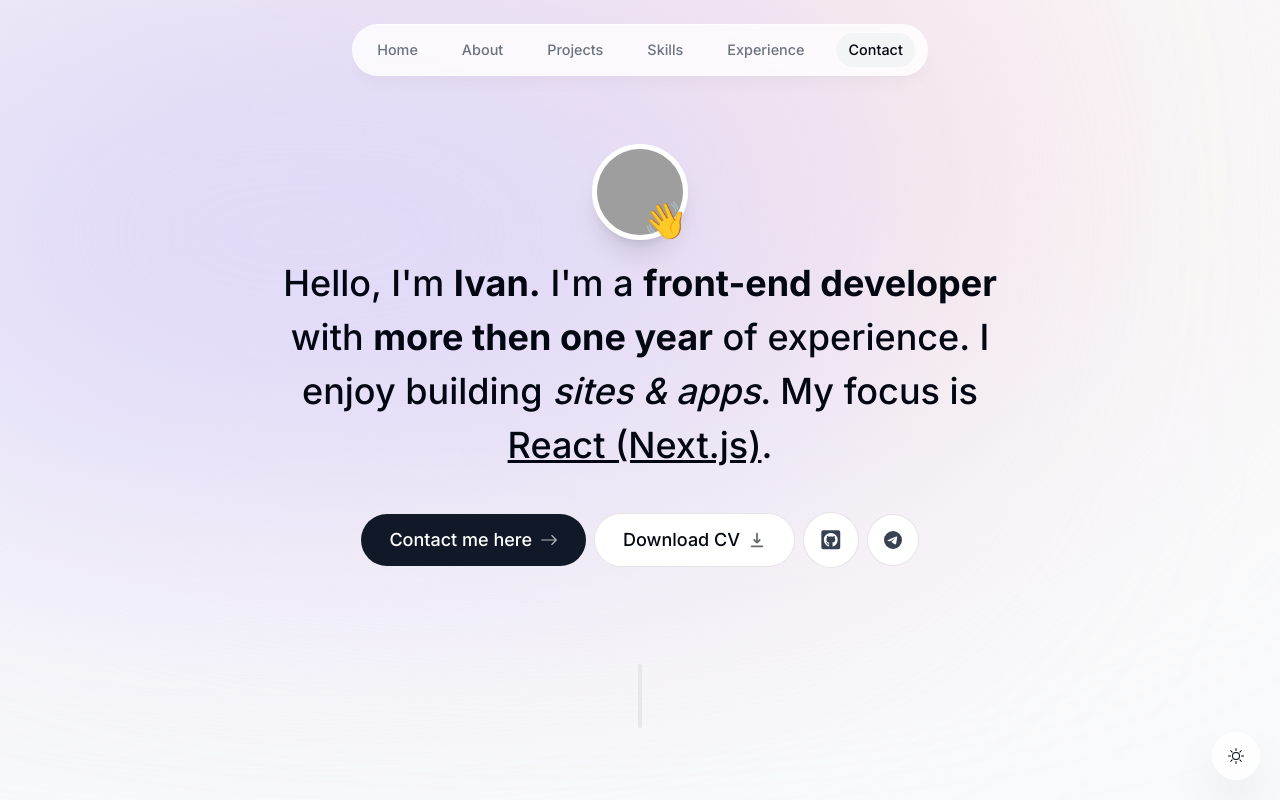
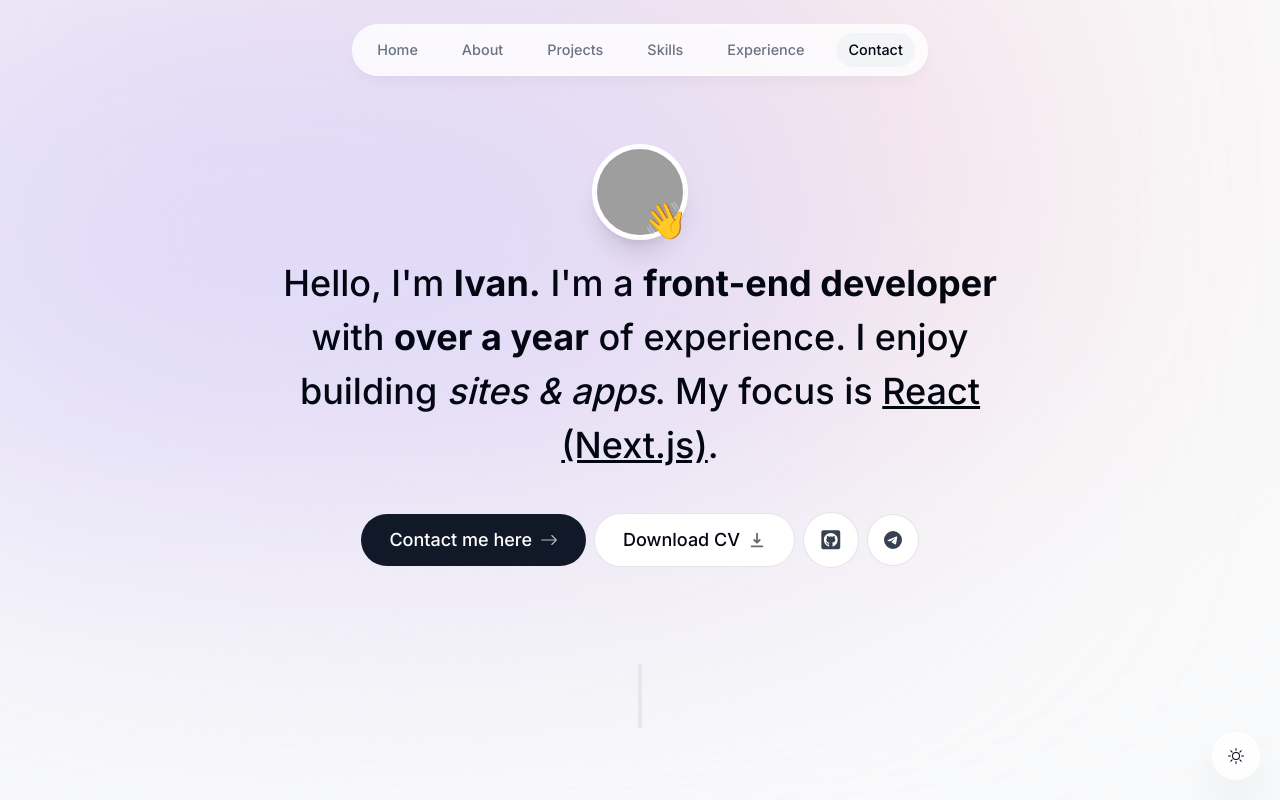
Before and after one commit to amberlynn364/portfolio, a Next.js app: page / in a window 1280 px wide. Shown: the top 800 px of the page. Built offline with nearby package versions, Linux system fonts and the light colour scheme; no server answers; grey boxes are pictures that could not be loaded.

Commit message:
feat: update text for clarity

```diff
--- a/components/Intro.tsx
+++ b/components/Intro.tsx
@@ -63,7 +63,7 @@
         {' '}
         with
         {' '}
-        <span className="font-bold">more then one year</span>
+        <span className="font-bold">over a year</span>
         {' '}
         of experience. I enjoy
         building
```
